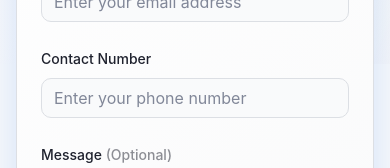
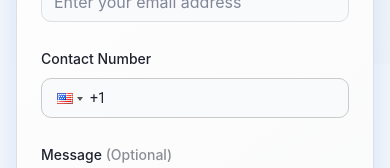
Before and after one commit to msaadnanil18/Domain-sale-template, a React (Vite) app: page / in a window 390 px wide. Shown: the part 780-948 px from the top of the page. Built offline with nearby package versions, Linux system fonts and the light colour scheme.

Commit message:
add countrys in phone number

```diff
--- a/package.json
+++ b/package.json
@@ -54,6 +54,7 @@
     "react-day-picker": "^8.10.1",
     "react-dom": "^18.3.1",
     "react-hook-form": "^7.61.1",
+    "react-phone-input-2": "^2.15.1",
     "react-resizable-panels": "^2.1.9",
     "react-router-dom": "^6.30.1",
     "recharts": "^2.15.4",
--- a/src/components/ContactForm.tsx
+++ b/src/components/ContactForm.tsx
@@ -12,7 +12,10 @@ import {
 } from "@/components/ui/card";
 import { useToast } from "@/hooks/use-toast";
 import { CheckCircle2, Send } from "lucide-react";
+import PhoneInput, { CountryData } from "react-phone-input-2";
+import "react-phone-input-2/lib/style.css";
 import { Textarea } from "./ui/textarea";
+import { cn } from "@/lib/utils";
 
 interface FormData {
   fullName: string;
@@ -36,6 +39,7 @@ const ContactForm = () => {
 
   const handleInputChange = (e: React.ChangeEvent<HTMLInputElement>) => {
     const { name, value } = e.target;
+
     setFormData((prev) => ({
       ...prev,
       [name]: value,
@@ -88,7 +92,7 @@ const ContactForm = () => {
 
     const email = {
       to: ["sehaj.sk@gmail.com"],
-      // to: ["adnan@exatorial.com"],
+      //to: ["adnan@exatorial.com"],
       data: {
         domain_name: window.location.origin,
         name: formData.fullName,
@@ -224,19 +228,54 @@ const ContactForm = () => {
               animate={{ opacity: 1, x: 0 }}
               transition={{ duration: 0.5, delay: 0.5 }}
             >
-              <Label htmlFor="contactNumber" className="text-sm font-medium">
+              <Label htmlFor="contactNumber" className=" text-sm font-medium">
                 Contact Number
               </Label>
-              <Input
-                id="contactNumber"
-                name="contactNumber"
-                type="tel"
-                value={formData.contactNumber}
-                onChange={handleInputChange}
-                placeholder="Enter your phone number"
-                className="mt-2 animate-smooth focus:shadow-soft"
-                required
-              />
+
+              <div>
+                <PhoneInput
+                  inputProps={{
+                    id: "contactNumber",
+                    name: "contactNumber",
+                    required: true,
+                  }}
+                  containerStyle={{
+                    paddingTop: " 0.5rem",
+                  }}
+                  inputStyle={{
+                    borderRadius: "calc(var(--radius) - 2px)",
+                    width: " 100%",
+                    paddingTop: " 0.5rem",
+                    paddingBottom: " 0.5rem",
+                    backgroundColor: "hsl(var(--background))",
+                    height: "2.5rem",
+                  }}
+                  inputClass={cn(
+                    "flex rounded-md border border-input bg-background px-3 py-2 text-base ring-offset-background placeholder:text-muted-foreground focus-visible:outline-none focus-visible:ring-2 focus-visible:ring-ring focus-visible:ring-offset-2 disabled:cursor-not-allowed disabled:opacity-50 md:text-sm mt-2 animate-smooth focus:shadow-soft"
+                  )}
+                  buttonClass="!absolute !left-2 !top-[9px] !bg-transparent !border-none !z-10"
+                  country={"us"}
+                  value={formData.contactNumber}
+                  enableSearch
+                  searchStyle={{
+                    borderRadius: "calc(var(--radius) - 2px)",
+                    //  width: " 100%",
+                    paddingTop: " 0.5rem",
+                    paddingBottom: " 0.5rem",
+                    backgroundColor: "hsl(var(--background))",
+                    height: "2rem",
+                  }}
+                  onChange={(phone, data: CountryData, _, formattedValue) => {
+                    handleInputChange({
+                      //@ts-ignore
+                      target: {
+                        name: "contactNumber",
+                        value: [data.name, formattedValue].join(", "),
+                      },
+                    });
+                  }}
+                />
+              </div>
             </motion.div>
 
             <motion.div
```
Also changed, not shown: src/components/ui/input.tsx (+6 -6 lines), 1 other file (tests, documents, lock files or other folders).
